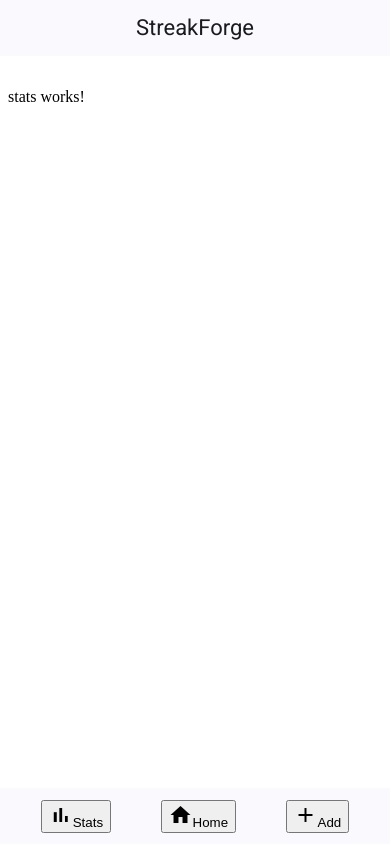
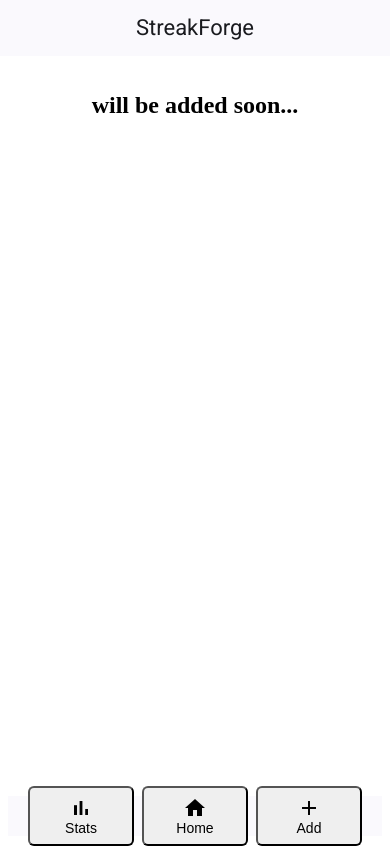
Before and after one commit to pranayteja-g/streakforge, an Angular app: page /stats in a window 390 px wide. Built offline with nearby package versions, Linux system fonts and the light colour scheme.

Commit message:
small changes

```diff
--- a/src/app/component/navigation/navigation.component.css
+++ b/src/app/component/navigation/navigation.component.css
@@ -1,11 +1,45 @@
-.bottom-nav{
+.bottom-nav {
     justify-content: space-around;
-}
+  }
 
-mat-toolbar{
-    position: fixed; /* Fix the toolbar to the top of the screen */
+  mat-toolbar {
+    position: fixed; /* Fix the toolbar to the bottom of the screen */
     bottom: 0; /* Stick to the bottom */
     left: 0; /* Align to the left edge */
     right: 0; /* Align to the right edge */
     z-index: 1000; /* Ensure it stays above other content */
-}
+    border: 0.5rem solid #ffffff; /* Add a border to the bottom */
+    padding-bottom: env(safe-area-inset-bottom); /* Add safe area padding */
+  }
+
+  .bottom-nav button {
+    display: flex;
+    flex-direction: column;
+    align-items: center;
+    justify-content: center;
+    padding: 0.75rem; /* Use rem for padding */
+    font-size: 1rem; /* Use rem for font size */
+    border-radius: 0.5rem; /* Add border radius to the buttons */
+    flex: 1; /* Distribute available space equally */
+    margin: 0 0.25rem; /* Add some spacing between buttons */
+  }
+
+  .bottom-nav mat-icon {
+    font-size: 1.75rem; /* Use rem for icon size */
+    width: 1.75rem;
+    height: 1.75rem;
+  }
+
+  @media (max-width: 600px) {
+    .bottom-nav button {
+      padding: 0.5rem; /* Smaller padding for small screens */
+      font-size: 0.875rem; /* Smaller font size for small screens */
+      border-radius: 0.375rem; /* Slightly smaller border radius for small screens */
+    }
+
+    .bottom-nav mat-icon {
+      font-size: 1.5rem; /* Smaller icon size for small screens */
+      width: 1.5rem;
+      height: 1.5rem;
+    }
+  }
--- a/src/app/component/stats/stats.component.css
+++ b/src/app/component/stats/stats.component.css
@@ -0,0 +1,4 @@
+h2 {
+    text-align: center;
+    justify-content: center;
+}
--- a/src/app/component/stats/stats.component.html
+++ b/src/app/component/stats/stats.component.html
@@ -1,3 +1 @@
-<p>stats works!</p>
-
-<app-navigation></app-navigation>
+<h2>will be added soon...</h2>
```
